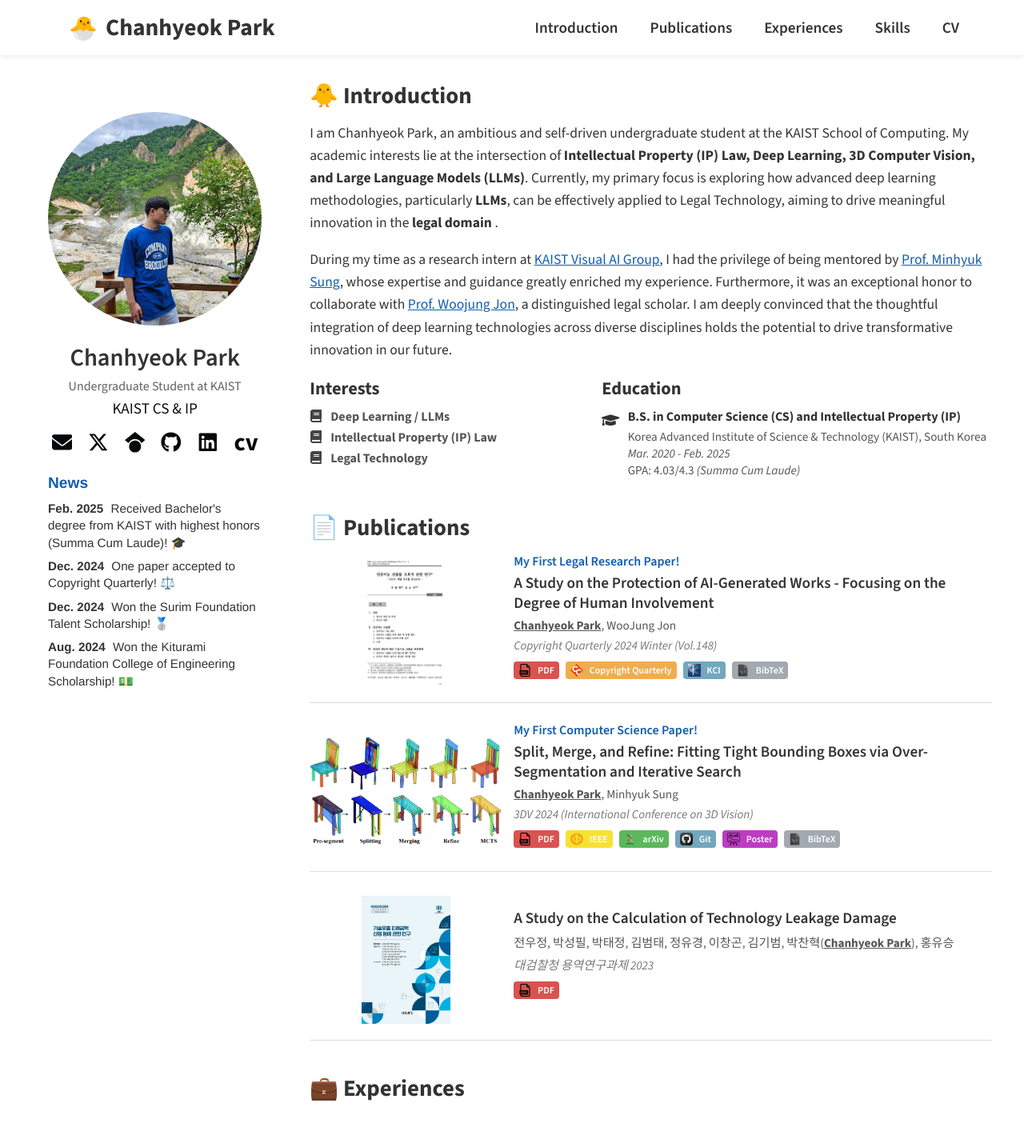
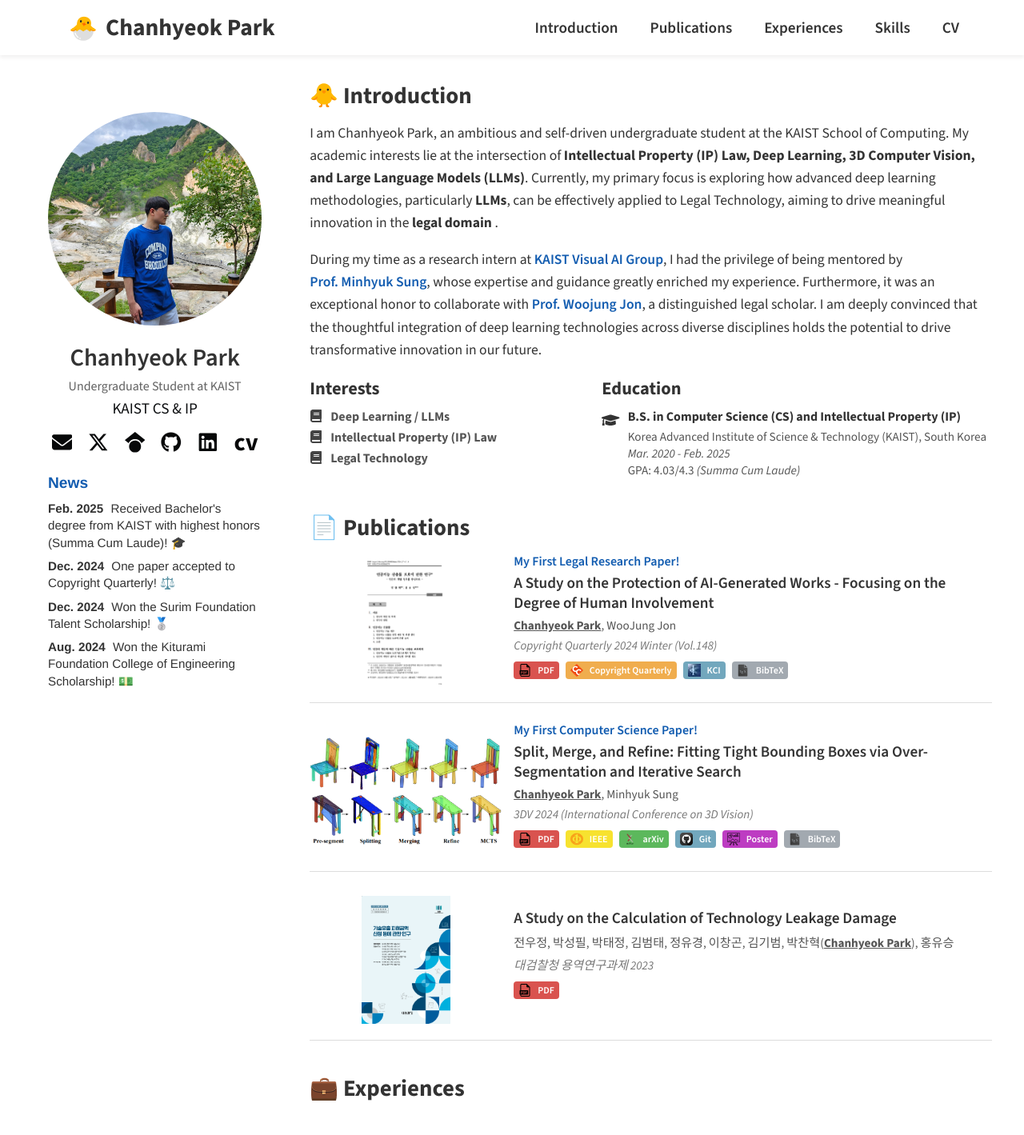
Before and after one commit to chpark1111/chpark1111.github.io, a React (Create React App) app: page / in a window 1280 px wide. Shown: the top 1419 px of the page at 80% size. Built offline with nearby package versions, Linux system fonts and the light colour scheme.

Commit message:
added image pdf link

```diff
--- a/src/components/components.css
+++ b/src/components/components.css
@@ -89,11 +89,43 @@
 }
 
 .profile-section a {
+  text-decoration: none;
   color: var(--trade-dress);
+  font-weight:600;
+  display:inline-block;
+  position:relative;
+  transition:
+      color        .25s ease,
+      transform    .25s cubic-bezier(.4,.0,.2,1);
 }
 
-.profile-section a:hover {
-  font-weight: bold;
+.profile-section a::after{
+  content:"";
+  position:absolute;
+  left:0; bottom:3px;
+  width:100%;
+  height:1px;
+  background:#125cb0;
+  transform:scaleX(0);
+  transform-origin:left;
+  transition:transform .25s cubic-bezier(.4,0,.2,1);
+}
+
+.profile-section a:hover,
+.profile-section a:focus-visible{
+  color:#063d83;
+  transform:translateY(-1px) scale(1.03);
+}
+
+.profile-section a:hover::after,
+.profile-section a:focus-visible::after{
+  transform:scaleX(1);
+}
+
+.profile-section a:focus-visible{
+  outline:none;
+  box-shadow:0 0 0 3px rgba(18,92,176,.35);
+  border-radius:2px;
 }
 
 
--- a/src/components/experiences/Experience.css
+++ b/src/components/experiences/Experience.css
@@ -69,12 +69,46 @@
 }
 
 .experience-organization a {
+  text-decoration: none;
   color: var(--trade-dress);
+  font-weight:600;
+  display:inline-block;
+  position:relative;
+  transition:
+      color        .25s ease,
+      transform    .25s cubic-bezier(.4,.0,.2,1);
 }
 
-.experience-organization a:hover {
-  font-weight: bold;
+.experience-organization a::after{
+  content:"";
+  position:absolute;
+  left:0; bottom:3px;
+  width:100%;
+  height:1px;
+  background:#125cb0;
+  transform:scaleX(0);
+  transform-origin:left;
+  transition:transform .25s cubic-bezier(.4,0,.2,1);
 }
+
+.experience-organization a:hover,
+.experience-organization a:focus-visible{
+  color:#063d83;
+  transform:translateY(-1px) scale(1.03);
+}
+
+.experience-organization a:hover::after,
+.experience-organization a:focus-visible::after{
+  transform:scaleX(1);
+}
+
+.experience-organization a:focus-visible{
+  outline:none;
+  box-shadow:0 0 0 3px rgba(18,92,176,.35);
+  border-radius:2px;
+}
+
+
 
 /* Optional: style role, date slightly differently */
 .experience-role {
--- a/src/components/publications/PublicationItem.js
+++ b/src/components/publications/PublicationItem.js
@@ -8,6 +8,7 @@
 function PublicationItem({
   showTeaserImage,
   teaserImage,
+  teaserLink,
   awardText,
   title,
   authors,
@@ -37,9 +38,14 @@
   return (
     <div className="publication-item">
       {showTeaserImage && teaserImage ? (
-        <div className="teaser-image-wrap">
+        <a
+          href={teaserLink || '#'}
+          target={teaserLink ? '_blank' : '_self'}
+          rel="noopener noreferrer"
+          className="teaser-image-wrap"
+        >
           <img src={teaserImage} alt="Teaser" className="teaser-image" />
-        </div>
+        </a>
       ) : showTeaserImage ? (
         <div className="teaser-image-wrap placeholder" />
       ) : null }
--- a/src/components/publications/PublicationSection.js
+++ b/src/components/publications/PublicationSection.js
@@ -15,6 +15,7 @@
             key={i}
             showTeaserImage={pub.showTeaserImage}
             teaserImage={pub.teaserImage}
+            teaserLink={pub.teaserLink}
             awardText={pub.awardText}
             title={pub.title}
             authors={pub.authors}
--- a/src/data/publications.json
+++ b/src/data/publications.json
@@ -2,6 +2,7 @@
   {
     "showTeaserImage": true,
     "teaserImage": "/assets/images/publications/AICopyRight_teaser.png",
+    "teaserLink": "/assets/pdf/인공지능_산출물_보호에_관한_연구_인간의_개입_정도를_중심으로.pdf",
     "awardText": "My First Legal Research Paper!",
     "title": "A Study on the Protection of AI-Generated Works - Focusing on the Degree of Human Involvement",
     "authors": "Chanhyeok Park, WooJung Jon",
@@ -17,6 +18,7 @@
   {
     "showTeaserImage": true,
     "teaserImage": "/assets/images/publications/SMART_teaser.png",
+    "teaserLink": "/assets/pdf/SMART.pdf",
     "awardText": "My First Computer Science Paper!",
     "title": "Split, Merge, and Refine: Fitting Tight Bounding Boxes via Over-Segmentation and Iterative Search",
     "authors": "Chanhyeok Park, Minhyuk Sung",
@@ -34,6 +36,7 @@
   {
     "showTeaserImage": true,
     "teaserImage": "/assets/images/publications/TechLeakDam_teaser.png",
+    "teaserLink": "https://drive.google.com/file/d/1R8WC9U00wcHbJMYMqxkKO6bU1dHPFiu2/view?usp=sharing",
     "awardText": "",
     "title": "A Study on the Calculation of Technology Leakage Damage",
     "authors": "전우정, 박성필, 박태정, 김범태, 정유경, 이창곤, 김기범, 박찬혁(Chanhyeok Park), 홍유승",
```
